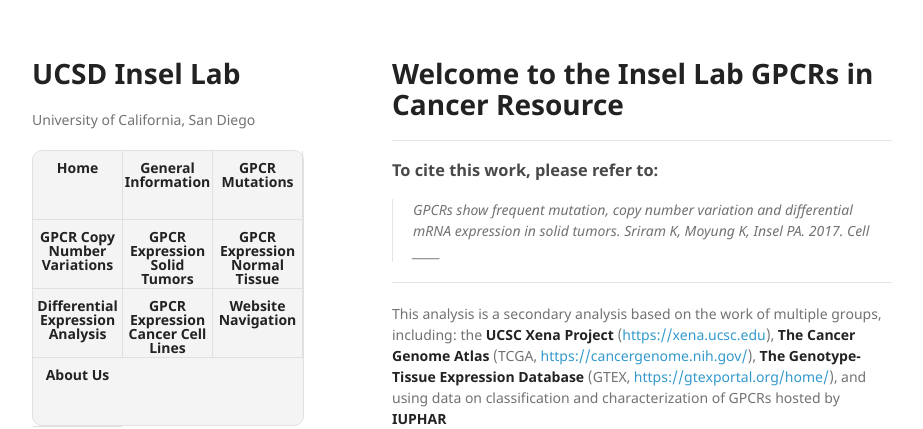
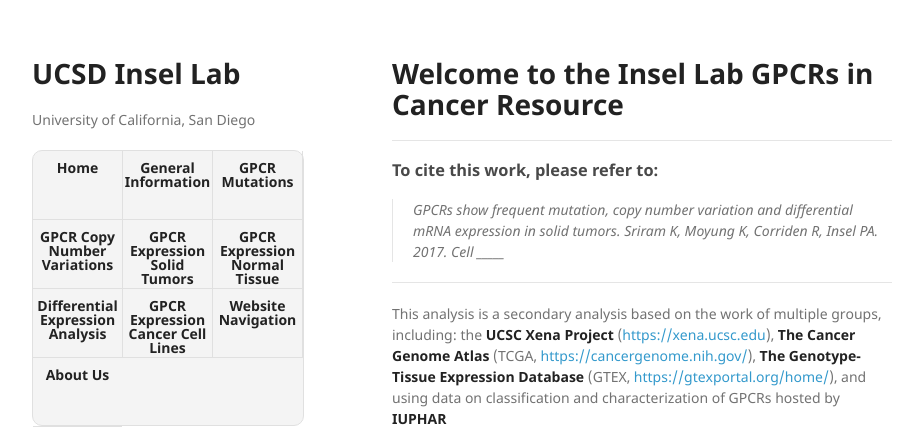
Before and after one commit to insellab/insellab.github.io, a Jekyll site: the page built from index.md, in a window 1280 px wide and 1039 px high. Shown: the top 429 px of the window, without its empty margins (178-1101 px from the left). Built offline with Jekyll 4.4.1, drawn with Linux system fonts in a browser that asks for light colours; our own code applies the rules of GitHub Pages for plain Markdown files.

Commit message:
Update index.md

```diff
--- a/index.md
+++ b/index.md
@@ -8,7 +8,7 @@ layout: default
 
 ### To cite this work, please refer to:
 
-> *GPCRs show frequent mutation, copy number variation and differential mRNA expression in solid tumors. Sriram K, Moyung K, Insel PA.     2017. Cell _____*
+> *GPCRs show frequent mutation, copy number variation and differential mRNA expression in solid tumors. Sriram K, Moyung K, Corriden R, Insel PA.     2017. Cell _____*
 
 * * *
 
```
